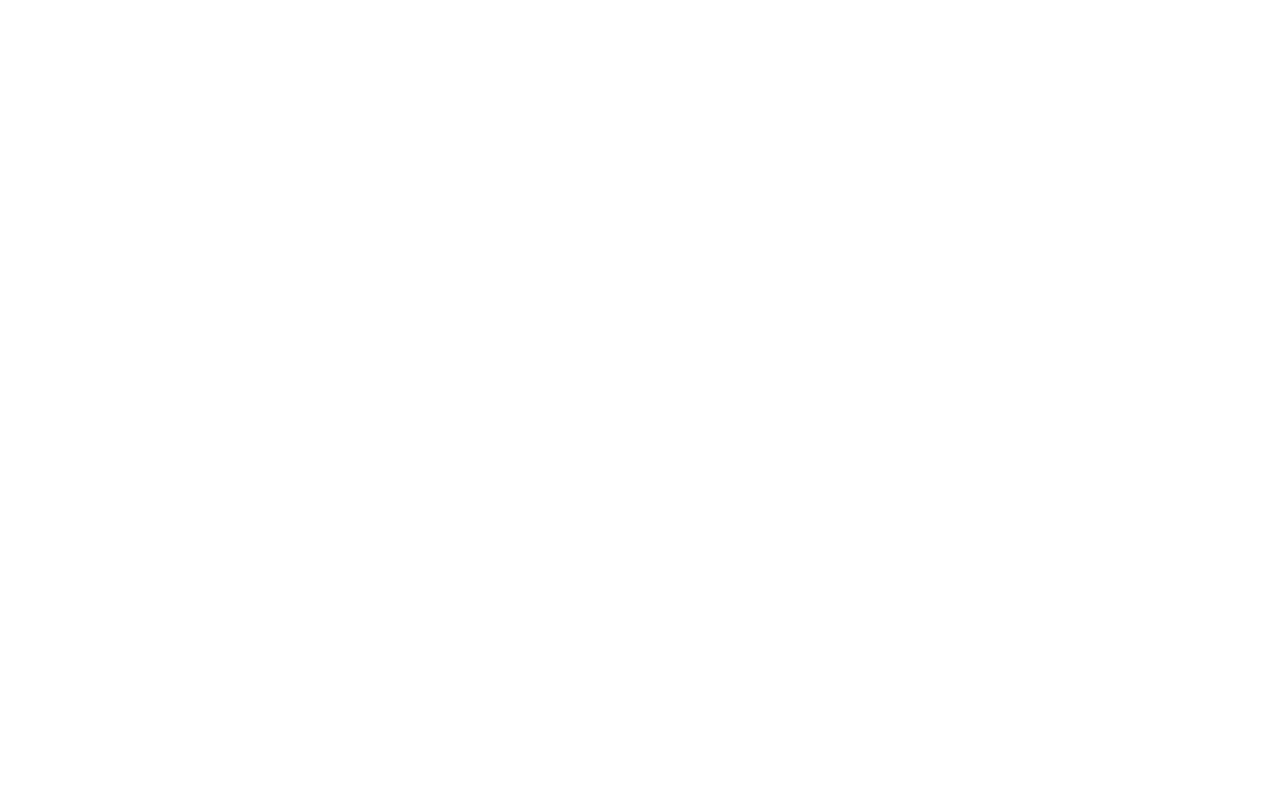
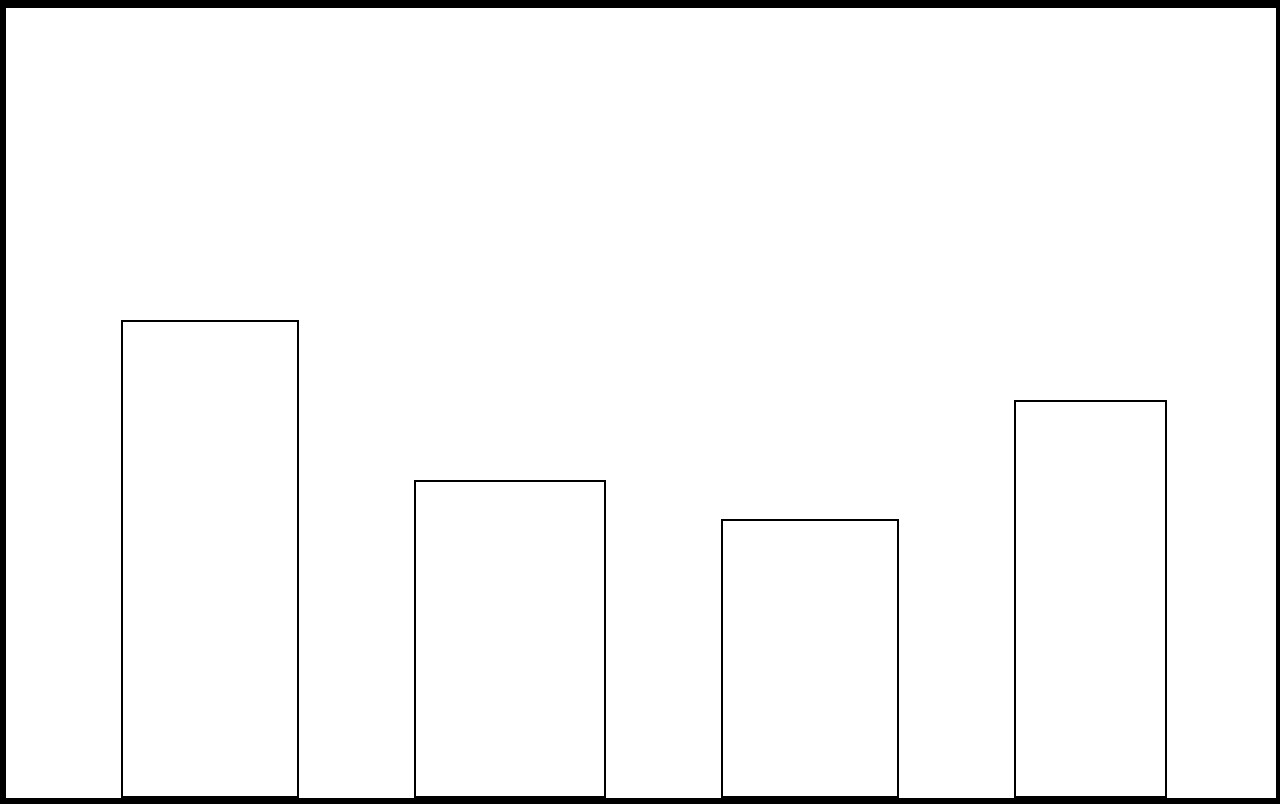
Before and after one commit to Cronk-Samantha/styling-fun, a plain HTML site: page skyline-art/index.html in a window 1280 px wide. Drawn offline with Linux system fonts and the light colour scheme.

Commit message:
Set up the background buildings of the skyline.
Positioned the body of the webpage and added the
buildings that will make up the background (4) by
creating empty div elements & setting height/width
properties for all of them.

```diff
--- a/skyline-art/index.html
+++ b/skyline-art/index.html
@@ -8,6 +8,15 @@
     </head>
 
     <body>
+        <div class="background">
+            <div class="b-building1"></div>
+            <div class="b-building2"></div>
+            <div class="b-building3"></div>
+            <div class="b-building4"></div>
+        </div>
 
+        <div class="foreground">
+
+        </div>
     </body>
 </html>
--- a/skyline-art/stylesheet.css
+++ b/skyline-art/stylesheet.css
@@ -0,0 +1,40 @@
+* {
+    box-sizing: border-box;
+    border: 2px solid black;
+}
+
+body {
+    height: 100vh;
+    margin: 0;
+    overflow: hidden;
+}
+
+.background {
+    width: 100%;
+    height: 100%;
+    display: flex;
+    justify-content: space-evenly;
+    align-items: flex-end;
+    position: absolute;
+    top: 0;
+}
+
+.b-building1 {
+    width: 14%;
+    height: 60%;
+}
+
+.b-building2 {
+    width: 15%;
+    height: 40%;
+}
+
+.b-building3 {
+    width: 14%;
+    height: 35%;
+}
+
+.b-building4 {
+    width: 12%;
+    height: 50%;
+}
```
